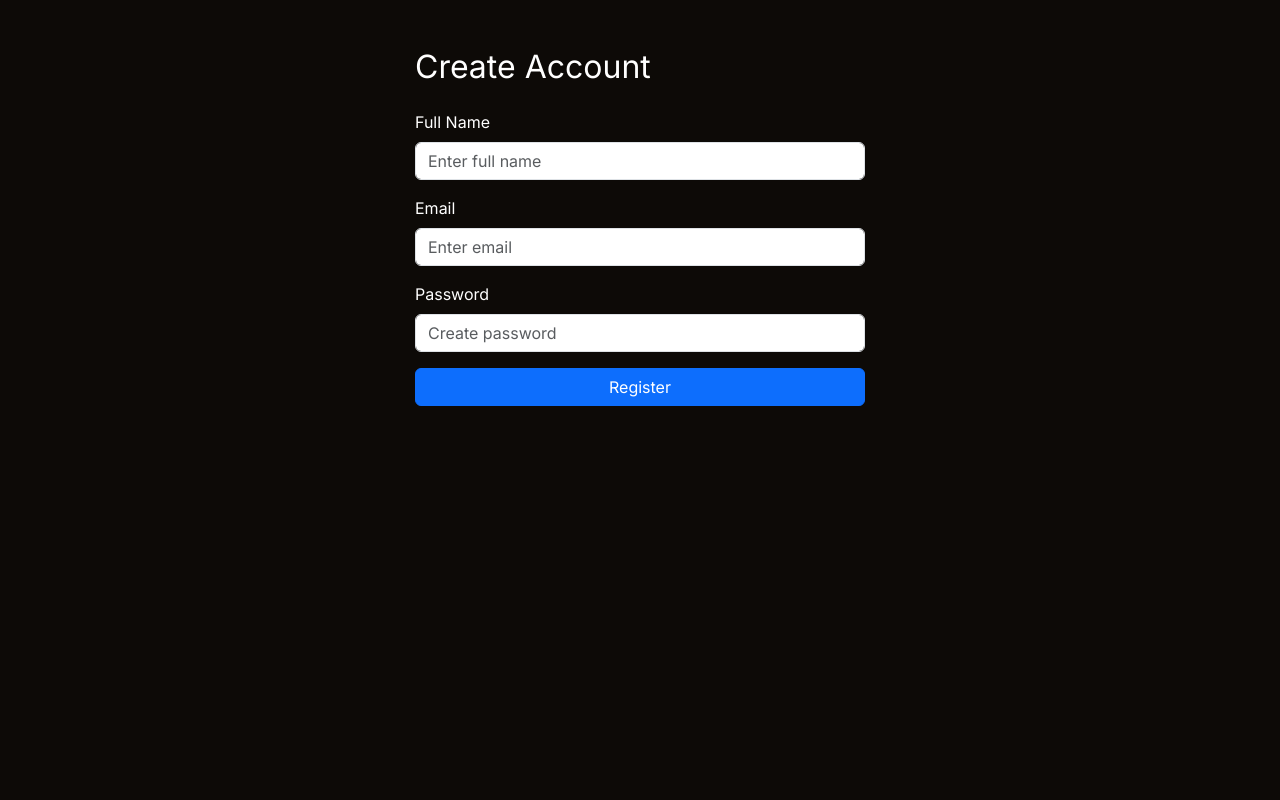
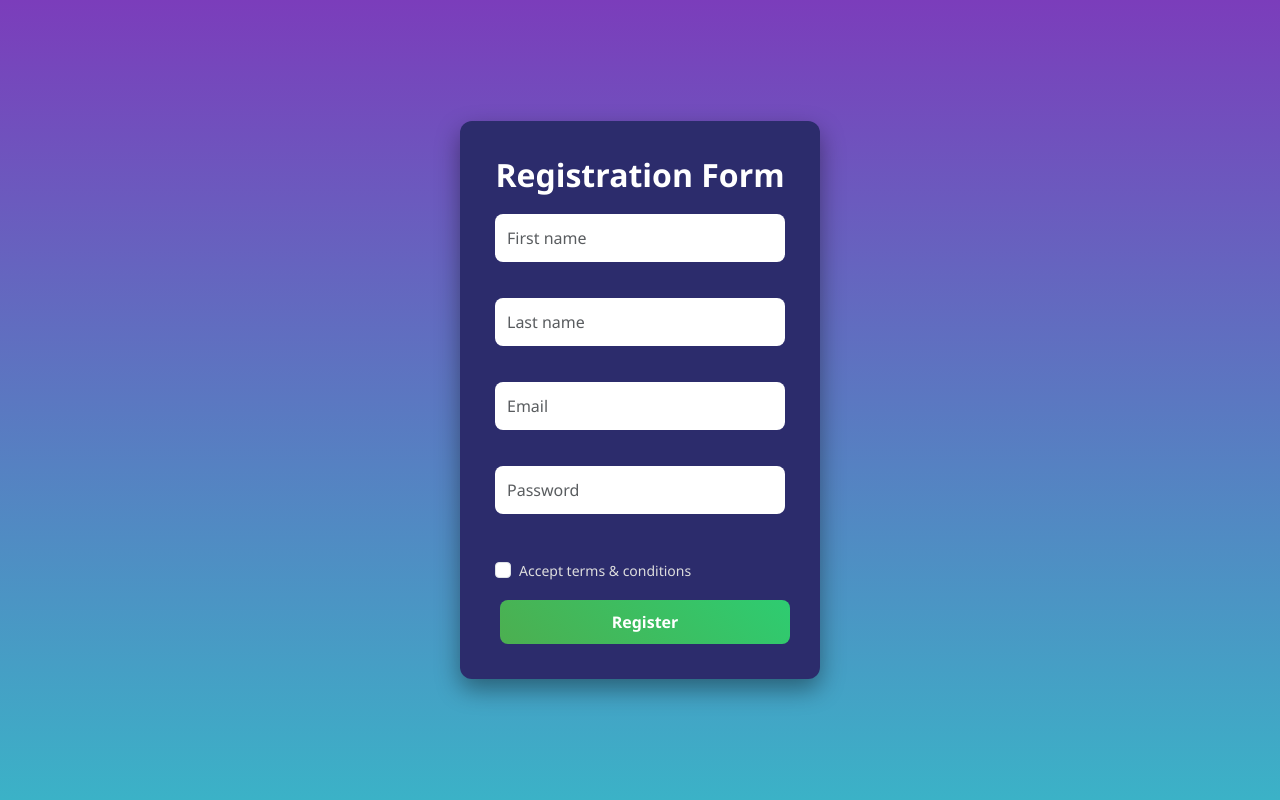
Before and after one commit to raunak-7277/college-django-project, a Django app: page /register/ in a window 1280 px wide. Run offline with Django 5.2, Linux system fonts and the light colour scheme.

Commit message:
changes in register file

```diff
--- a/templates/register.html
+++ b/templates/register.html
@@ -2,8 +2,108 @@
 
 {% block title %}Register{% endblock %}
 
+{% block extra_css %}
+<style>
+{% comment %} Reset  {% endcomment %}
+body {
+    margin: 0;
+    padding: 0;
+    font-family: 'Segoe UI', sans-serif;
+}
+
+{% comment %}  Background Gradient  {% endcomment %}
+.main-container {
+    height: 100vh;
+    display: flex;
+    justify-content: center;
+    align-items: center;
+    background: linear-gradient(180deg, #7b3dbb, #3bb2c7);
+}
+
+{% comment %} Form Box  {% endcomment %}
+.form-box {
+    background: #2c2c6c;
+    padding: 35px;
+    border-radius: 12px;
+    width: 360px;
+    box-shadow: 0 10px 25px rgba(0,0,0,0.4);
+    transition: 0.3s;
+}
+
+{% comment %} Hover effect  {% endcomment %}
+.form-box:hover {
+    transform: translateY(-5px);
+}
+
+{% comment %} Title  {% endcomment %}
+.form-title {
+    color: #fff;
+    text-align: center;
+    margin-bottom: 20px;
+    font-weight: 600;
+}
+
+{% comment %} Inputs  {% endcomment %}
+.form-control {
+    border-radius: 8px;
+    padding: 12px;
+    border: none;
+    outline: none;
+    transition: 0.3s;
+}
+
+{% comment %} Input focus effect  {% endcomment %}
+.form-control:focus {
+    box-shadow: 0 0 5px #6c63ff;
+    border: 1px solid #6c63ff;
+}
+
+{% comment %} Checkbox text  {% endcomment %}
+.form-check-label {
+    color: #ddd;
+}
+
+{% comment %} Button  {% endcomment %}
+.register-btn {
+    background: linear-gradient(45deg, #4CAF50, #2ecc71);
+    color: white;
+    border-radius: 8px;
+    font-weight: bold;
+    padding: 10px;
+    border: none;
+    transition: 0.3s;
+}
+
+{% comment %} Button hover  {% endcomment %}
+.register-btn:hover {
+    background: linear-gradient(45deg, #45a049, #27ae60);
+    transform: scale(1.03);
+}
+
+{% comment %} Error Text {% endcomment %}
+.error {
+    color: #ff6b6b;
+    font-size: 12px;
+    margin-left: 5px;
+}
+
+{% comment %} Error Border  {% endcomment %}
+input.error-border {
+    border: 2px solid #ff6b6b;
+}
+
+{% comment %} Responsive (Mobile) {% endcomment %}
+@media (max-width: 400px) {
+    .form-box {
+        width: 90%;
+        padding: 25px;
+    }
+}
+</style>
+{% endblock %}
+
 {% block content %}
-<div class="container py-5">
+{% comment %} <div class="container py-5">
     <div class="mx-auto" style="max-width: 450px;">
         <h2 class="mb-4">Create Account</h2>
 
@@ -28,5 +128,111 @@
             </button>
         </form>
     </div>
+</div> {% endcomment %}
+<div class="main-container">
+    <div class="form-box">
+
+        <h2 class="form-title">Registration Form</h2>
+
+        <form id="registerForm" onsubmit="return validateForm()">
+
+            <!-- First Name -->
+            <input type="text" id="firstName" placeholder="First name" class="form-control mb-1">
+            <small class="error" id="firstNameError"></small>
+
+            <!-- Last Name -->
+            <input type="text" id="lastName" placeholder="Last name" class="form-control mb-1 mt-2">
+            <small class="error" id="lastNameError"></small>
+
+            <!-- Email -->
+            <input type="email" id="email" placeholder="Email" class="form-control mb-1 mt-2">
+            <small class="error" id="emailError"></small>
+
+            <!-- Password -->
+            <input type="password" id="password" placeholder="Password" class="form-control mb-1 mt-2">
+            <small class="error" id="passwordError"></small>
+
+            <!-- Checkboxes -->
+            <div class="form-check mt-3">
+                <input class="form-check-input" type="checkbox" id="check1">
+                <label class="form-check-label small">
+                    Accept terms & conditions
+                </label>
+            </div>
+            <small class="error" id="checkError"></small>
+
+            <button class="btn register-btn w-100 mt-3">Register</button>
+
+        </form>
+
+    </div>
 </div>
+
+<!-- JS -->
+<script>
+function validateForm() {
+
+    let isValid = true;
+
+    // Inputs
+    let firstName = document.getElementById("firstName");
+    let lastName = document.getElementById("lastName");
+    let email = document.getElementById("email");
+    let password = document.getElementById("password");
+    let check1 = document.getElementById("check1");
+
+    // Errors
+    let firstNameError = document.getElementById("firstNameError");
+    let lastNameError = document.getElementById("lastNameError");
+    let emailError = document.getElementById("emailError");
+    let passwordError = document.getElementById("passwordError");
+    let checkError = document.getElementById("checkError");
+
+    // Reset
+    firstNameError.innerText = "";
+    lastNameError.innerText = "";
+    emailError.innerText = "";
+    passwordError.innerText = "";
+    checkError.innerText = "";
+
+    // First Name
+    if (firstName.value.trim() === "") {
+        firstNameError.innerText = "First name is required";
+        isValid = false;
+    }
+
+    // Last Name
+    if (lastName.value.trim() === "") {
+        lastNameError.innerText = "Last name is required";
+        isValid = false;
+    }
+
+    // Email
+    let emailPattern = /^[^ ]+@[^ ]+\.[a-z]{2,3}$/;
+    if (email.value.trim() === "") {
+        emailError.innerText = "Email is required";
+        isValid = false;
+    } else if (!email.value.match(emailPattern)) {
+        emailError.innerText = "Enter valid email";
+        isValid = false;
+    }
+
+    // Password
+    if (password.value.trim() === "") {
+        passwordError.innerText = "Password is required";
+        isValid = false;
+    } else if (password.value.length < 6) {
+        passwordError.innerText = "Minimum 6 characters required";
+        isValid = false;
+    }
+
+    // Checkbox
+    if (!check1.checked) {
+        checkError.innerText = "You must accept terms";
+        isValid = false;
+    }
+
+    return isValid;
+}
+</script>
 {% endblock %}
```
